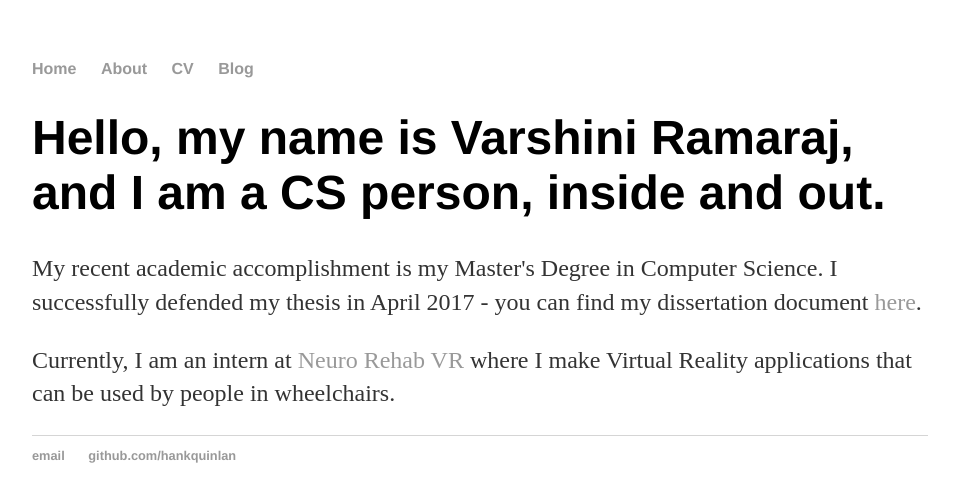
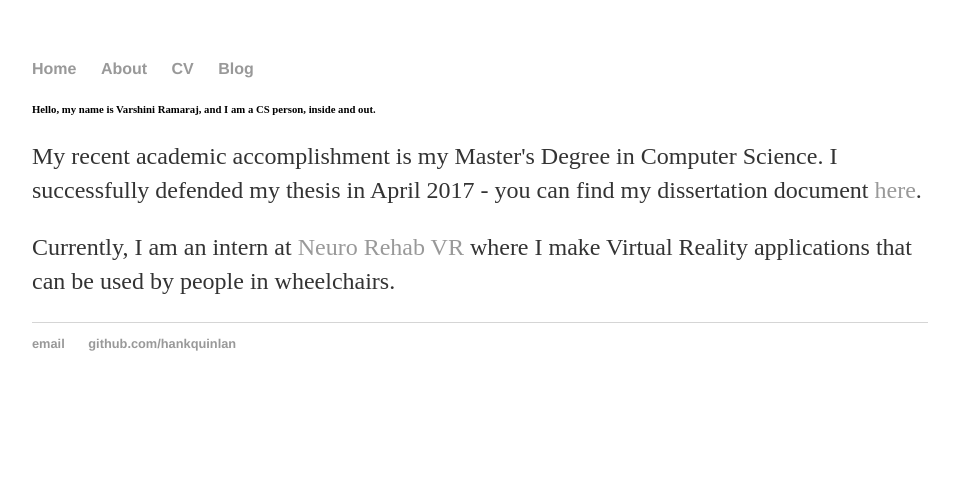
Before and after one commit to varshinir93/varshinir93.github.io, a Jekyll site: the page built from about/index.html, in a window 1280 px wide. Shown: the top 502 px of the page, without its empty margins (160-1119 px from the left). Built offline with Jekyll 4.4.1, drawn with Linux system fonts in a browser that asks for light colours.

```diff
--- a/about/index.html
+++ b/about/index.html
@@ -3,7 +3,7 @@ layout: default
 title: About Me - Varshini R
 ---
 <div class="blurb">
-	<h1> Hello, my name is Varshini Ramaraj, and I am a CS person, inside and out.</h1>
+	<h6> Hello, my name is Varshini Ramaraj, and I am a CS person, inside and out.</h6>
   <p> My recent academic accomplishment is my Master's Degree in Computer Science. I successfully defended my thesis in April 2017 - you can find my dissertation document <a href="http://hdl.handle.net/10735.1/5462">here</a>.</p>
 
   <p> Currently, I am an intern at <a href="http://neurorehabvr.com">Neuro Rehab VR</a> where I make Virtual Reality applications that can be used by people in wheelchairs.</p>
```
